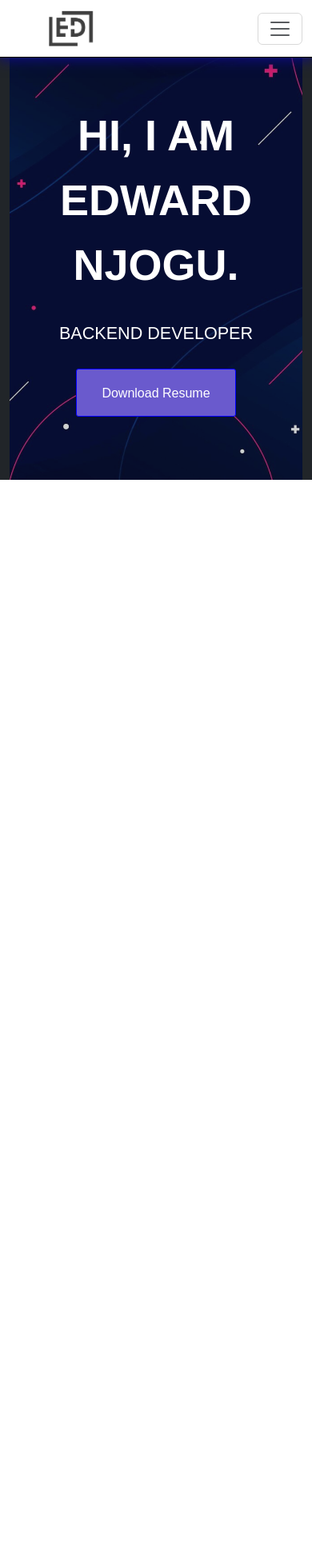
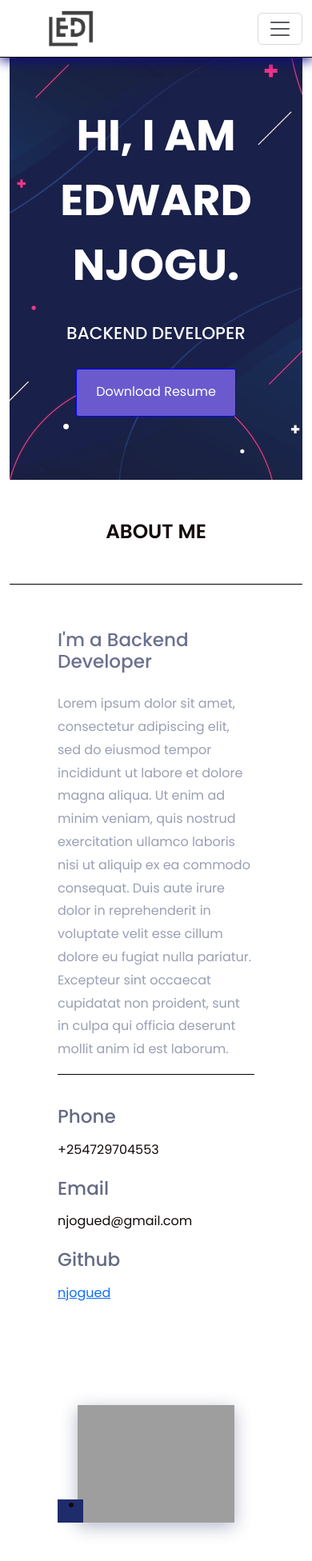
Before and after one commit to njogued/njogued.github.io, a Django app: page / in a window 390 px wide. Shown: the whole page at 80% size. Before the commit the page ends 600 px from the top, so only its background shows below. Run offline with Django 4.2, Linux system fonts and the light colour scheme; some libraries are stand-ins or nearby versions; grey boxes are pictures that could not be loaded.

Commit message:
portfolio update

```diff
--- a/portfolio/static/styles.css
+++ b/portfolio/static/styles.css
@@ -1,7 +1,7 @@
 body {
     font-family: 'Poppins', sans-serif;
     font-size: 16px;
-    color: #391ed0;
+    color: #130a0a;
 }
 
 .navbar {
@@ -12,8 +12,8 @@ body {
 }
 
 .nav-link {
-    font-size: 20px;
-    font-weight: 300;
+    font-size: 16px;
+    font-weight: 400;
     color: rgb(25, 72, 201);
 }
 
@@ -40,7 +40,7 @@ a.navbar-brand {
     background-size: cover;
     background-position: center;
     content: "";
-    opacity: 0.8;
+    opacity: 0.9;
     position: absolute;
     top: 0px;
     left: 0px;
@@ -70,9 +70,75 @@ a.navbar-brand {
     width: 200px;
     height: 60px;
     text-transform: capitalize;
-    line-height: 60px;
+    line-height:55px;
     border: 1px solid blue;
     border-radius: 3px;
     text-decoration: none;
     position: relative;
 }
+
+#sectionHeaderText {
+    text-transform: uppercase;
+    padding: 50px 100px;
+    border-bottom: 1px solid black;
+}
+
+.section-header h2 {
+    /* font-size: 24px; */
+    font-weight: 600;
+}
+
+.about-content h3 {
+    color: #6a708e
+}
+
+#about-content-text {
+    font-size: 16px;
+    color: #999fb3;
+    line-height: 1.8;
+    border-bottom: 1px solid black;
+}
+
+/* .about-contact-text {
+    margin: 35px 0;
+} */
+
+.about-contact-text h3 {
+    color: #636a82;
+    text-transform: capitalize;
+    line-height: 1.8;
+}
+
+.about-content-img {
+    position: relative;
+    text-align: center;
+    margin: auto;
+}
+
+.about-content-img img {
+    vertical-align: middle;
+    /* max-width: 554px; */
+    width: 80%;
+    height: 80%;
+    box-shadow: 0 5px 20px rgba(14,25,80,.30);
+}
+
+.about-content-img::before {
+    position: absolute;
+    content: " ";
+    top: 0;
+    left: 0;
+    height: 100%;
+    background: rgba(31,44,108,.3);
+}
+
+.about-list-icon {
+    display: flex;
+    justify-content: center;
+    align-items: center;
+    position: absolute;
+    bottom: 0;
+    left: 0;
+    height: 20%;
+    background: #1f2c6c;
+}
--- a/portfolio/templates/home.html
+++ b/portfolio/templates/home.html
@@ -10,7 +10,11 @@
       integrity="sha384-T3c6CoIi6uLrA9TneNEoa7RxnatzjcDSCmG1MXxSR1GAsXEV/Dwwykc2MPK8M2HN"
       crossorigin="anonymous"
     />
-    <title>Home</title>
+    <link
+      href="https://fonts.googleapis.com/css?family=Poppins:100,200,300,400,500,600,700,800,900&amp;subset=devanagari,latin-ext"
+      rel="stylesheet"
+    />
+    <title>Edward Njogu Portfolio Page</title>
     <script
       src="https://unpkg.com/htmx.org@1.9.6"
       integrity="sha384-FhXw7b6AlE/jyjlZH5iHa/tTe9EpJ1Y55RjcgPbjeWMskSxZt1v9qkxLJWNJaGni"
@@ -19,7 +23,7 @@
     <link href="{% static 'styles.css' %}" rel="stylesheet" />
   </head>
   <body>
-    <div class="container-fluid bg-dark">
+    <div class="container-fluid">
       <nav class="navbar fixed-top navbar-expand-md">
         <div class="container-fluid">
           <a class="navbar-brand mx-5" href="#">
@@ -66,6 +70,68 @@
           </div>
         </div>
       </section>
+      <section class="about" id="about">
+        <div class="section-header text-center">
+          <h2 id="sectionHeaderText">about me</h2>
+        </div>
+        <div class="container-fluid">
+          <div class="about-content">
+            <div class="row px-5">
+              <div class="col-md-6 py-5">
+                <h3>I'm a Backend Developer</h3>
+                <p id="about-content-text" class="py-3">
+                  Lorem ipsum dolor sit amet, consectetur adipiscing elit, sed
+                  do eiusmod tempor incididunt ut labore et dolore magna aliqua.
+                  Ut enim ad minim veniam, quis nostrud exercitation ullamco
+                  laboris nisi ut aliquip ex ea commodo consequat. Duis aute
+                  irure dolor in reprehenderit in voluptate velit esse cillum
+                  dolore eu fugiat nulla pariatur. Excepteur sint occaecat
+                  cupidatat non proident, sunt in culpa qui officia deserunt
+                  mollit anim id est laborum.
+                </p>
+                <div class="row py-3">
+                  <div class="col-lg-4">
+                    <div class="about-contact-text">
+                      <h3>Phone</h3>
+                      <p>+254729704553</p>
+                    </div>
+                  </div>
+                  <div class="col-lg-4">
+                    <div class="about-contact-text">
+                      <h3>Email</h3>
+                      <p>njogued@gmail.com</p>
+                    </div>
+                  </div>
+                  <div class="col-lg-4">
+                    <div class="about-contact-text">
+                      <h3>Github</h3>
+                      <p>
+                        <a href="https://github.com/njogued" target="_blank"
+                          >njogued</a
+                        >
+                      </p>
+                    </div>
+                  </div>
+                </div>
+              </div>
+              <div class="offset-sm-1 col-md-5 py-5">
+                <div class="about-content-img">
+                  <img src="{% static 'grad.jpg' %}" alt="profile_image" />
+                  <div class="about-list-icon">
+                    <ul>
+                      <li>
+                        <a href="#">
+                          <i class="bi bi-twitter-x"></i>
+                        </a>
+                      </li>
+                    </ul>
+                  </div>
+                </div>
+              </div>
+            </div>
+          </div>
+        </div>
+      </section>
     </div>
     <script
       src="https://cdn.jsdelivr.net/npm/bootstrap@5.3.2/dist/js/bootstrap.bundle.min.js"
```
Also changed, not shown: 1 other file.
